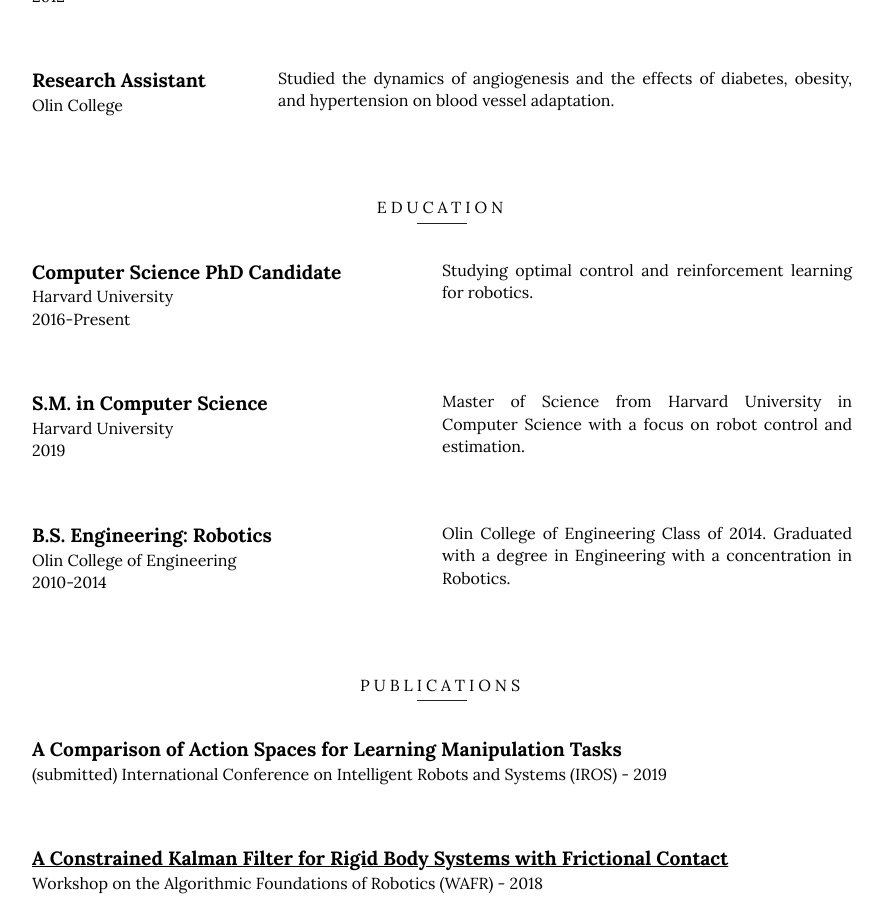
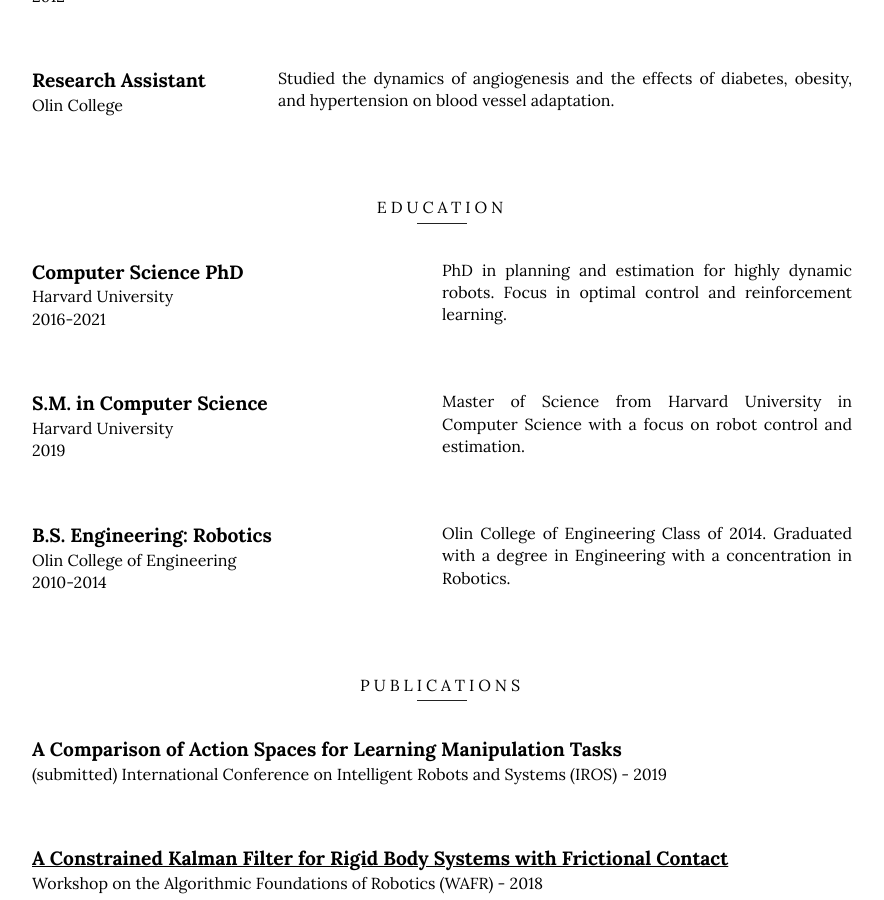
Before and after one commit to pvarin/pvarin.github.io, a Jekyll site: the page built from index.html, in a window 1280 px wide and 900 px high, scrolled down 1642 px. Shown: the whole window, without its empty margins (198-1082 px from the left). Built offline with Jekyll 4.4.1, drawn with Linux system fonts in a browser that asks for light colours.

Commit message:
Update education.yml

```diff
--- a/_data/education.yml
+++ b/_data/education.yml
@@ -1,7 +1,7 @@
--   qualification: Computer Science PhD Candidate
+-   qualification: Computer Science PhD
     school: Harvard University
-    description: Studying optimal control and reinforcement learning for robotics.
-    period: 2016-Present
+    description: PhD in planning and estimation for highly dynamic robots. Focus in optimal control and reinforcement learning.
+    period: 2016-2021
 
 -   qualification: S.M. in Computer Science
     school: Harvard University
```
